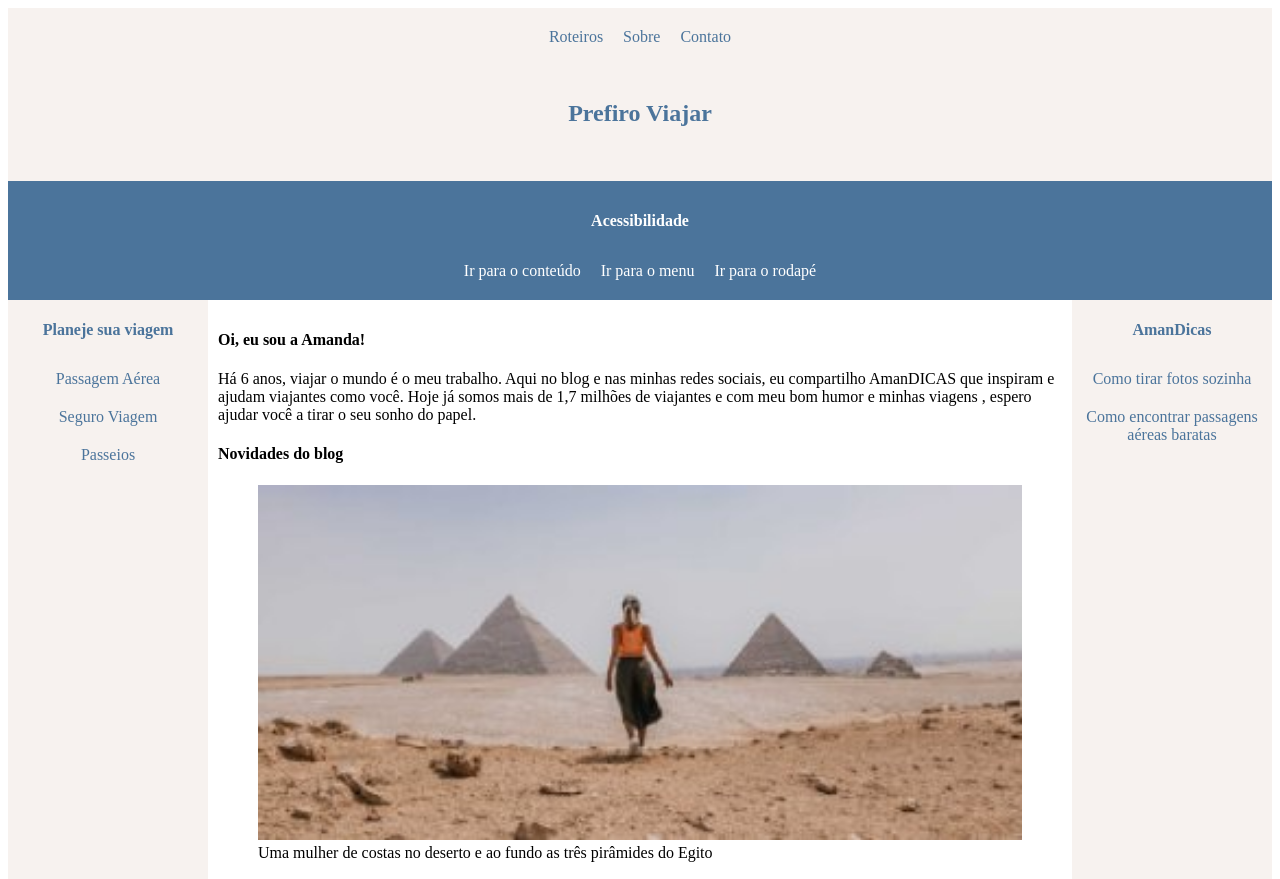
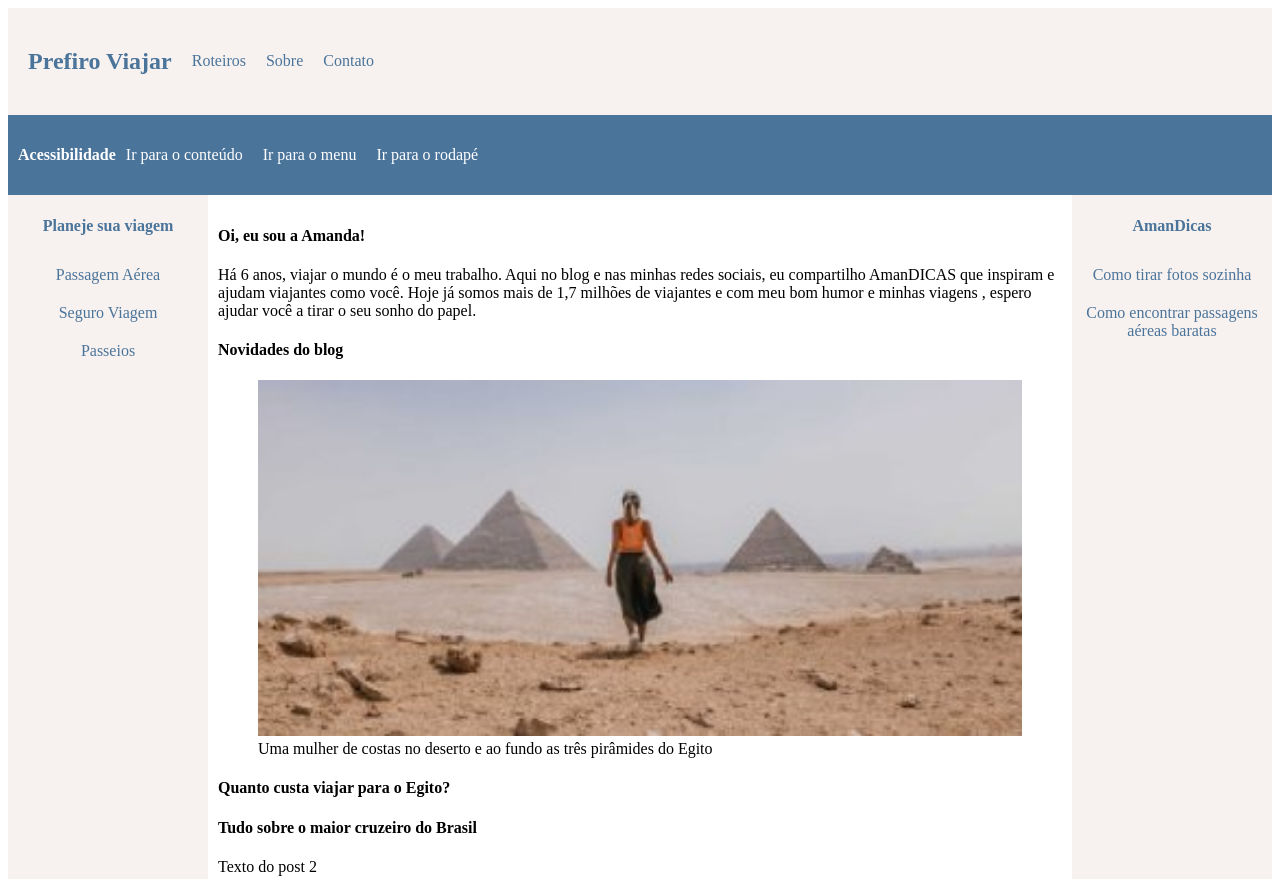
Before and after one commit to JoyceDuarte8/projetoatividadepagresponsiva, a plain HTML site: page index.html in a window 1280 px wide. Shown: the top 879 px of the page. Drawn offline with Linux system fonts and the light colour scheme.

Commit message:
terceira alteracao

```diff
--- a/index.html
+++ b/index.html
@@ -11,15 +11,15 @@
 
 <body>
     <header role="banner" class="cabecalho bg-pink">
-
+        <a href="inicioMenu" id="inicioMenu" accesskey="1" href="index.html">
+            <h2>Prefiro Viajar</h2>
+        </a>
         <nav role="navigation" class="cabecalho__menu">
             <a class="cabecalho__menu__link" href="roteiros.html">Roteiros</a>
             <a class="cabecalho__menu__link" href="sobre.html">Sobre</a>
             <a class="cabecalho__menu__link" href="contato.html">Contato</a>
         </nav>
-        <a href="inicioMenu" id="inicioMenu" accesskey="1" href="index.html">
-            <h3>Prefiro Viajar</h3>
-        </a>
+
     </header>
     <header role="banner" class="cabecalho acessibilidade bg-blue">
         <h4>Acessibilidade</h4>
--- a/styles.css
+++ b/styles.css
@@ -28,8 +28,8 @@ a {
     margin: auto;
     padding: 10px;
     display: flex;
-    flex-direction: column;
-    align-items: center;
+    flex-direction: row;
+    align-items:center;
 }
 
 .cabecalho .cabecalho__menu {
```
